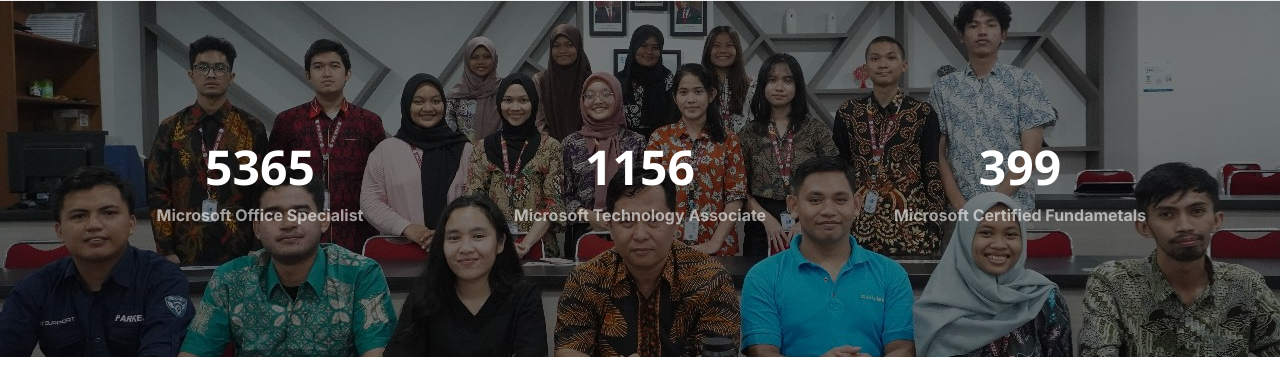
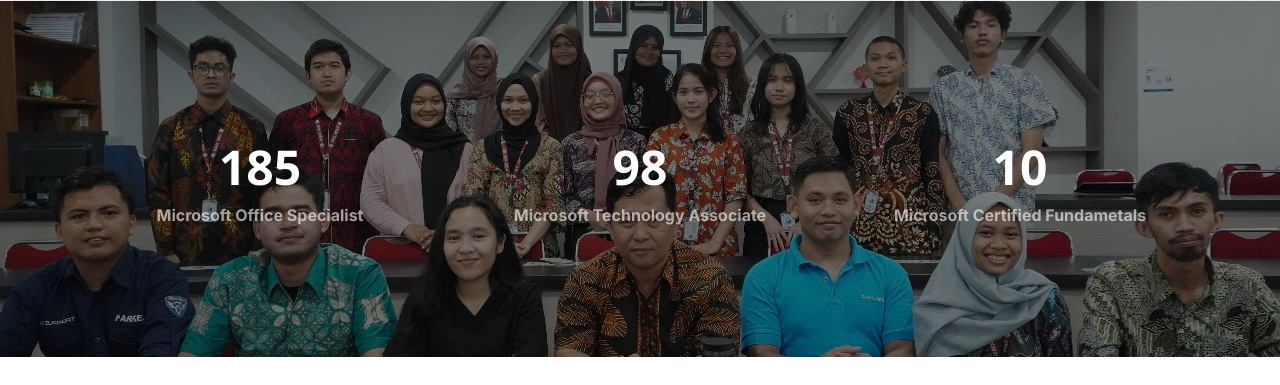
Before and after one commit to bintangx1902/jokiweb-be, a Django app: page / in a window 1280 px wide. Shown: the part 2097-2482 px from the top of the page. Run offline with Django 3.2, Linux system fonts and the light colour scheme; data comes from the database, SQL or seed files in the repository; some libraries are stand-ins or nearby versions.

Commit message:
1st revision

```diff
--- a/sertif/templates/certif/index.html
+++ b/sertif/templates/certif/index.html
@@ -230,7 +230,7 @@
 
                 <div class="col-lg-4 col-md-6">
                     <div class="stats-item text-center w-100 h-100">
-                            <span data-purecounter-start="0" data-purecounter-end="5365" data-purecounter-duration="1"
+                            <span data-purecounter-start="0" data-purecounter-end="{{ mos }}" data-purecounter-duration="1"
                                   class="purecounter"></span>
                         <p>Microsoft Office Specialist</p>
                     </div>
@@ -238,7 +238,7 @@
 
                 <div class="col-lg-4 col-md-6">
                     <div class="stats-item text-center w-100 h-100">
-                            <span data-purecounter-start="0" data-purecounter-end="1156" data-purecounter-duration="1"
+                            <span data-purecounter-start="0" data-purecounter-end="{{ mta }}" data-purecounter-duration="1"
                                   class="purecounter"></span>
                         <p>Microsoft Technology Associate</p>
                     </div>
@@ -246,7 +246,7 @@
 
                 <div class="col-lg-4 col-md-6">
                     <div class="stats-item text-center w-100 h-100">
-                            <span data-purecounter-start="0" data-purecounter-end="399" data-purecounter-duration="1"
+                            <span data-purecounter-start="0" data-purecounter-end="{{ mce }}" data-purecounter-duration="1"
                                   class="purecounter"></span>
                         <p>Microsoft Certified Fundametals</p>
                     </div>
--- a/sertif/views.py
+++ b/sertif/views.py
@@ -14,8 +14,11 @@
 
     def get(self, *args, **kwargs):
         form = UploadFileForms()
-        context = {'form': form}
         q = self.request.GET.get('q')
+        mos = len(Certification.objects.filter(type_certification__icontains='MOS'))
+        mta = len(Certification.objects.filter(type_certification__icontains='MTA'))
+        mce = len(Certification.objects.filter(type_certification__icontains='MCE'))
+        context = {'form': form, 'mos': mos, 'mce': mce, 'mta': mta}
         if q:
             query = Certification.objects.filter(
                 __(full_name__icontains=q) | __(batch__icontains=q) | __(no_participant__icontains=q) | __(
```
